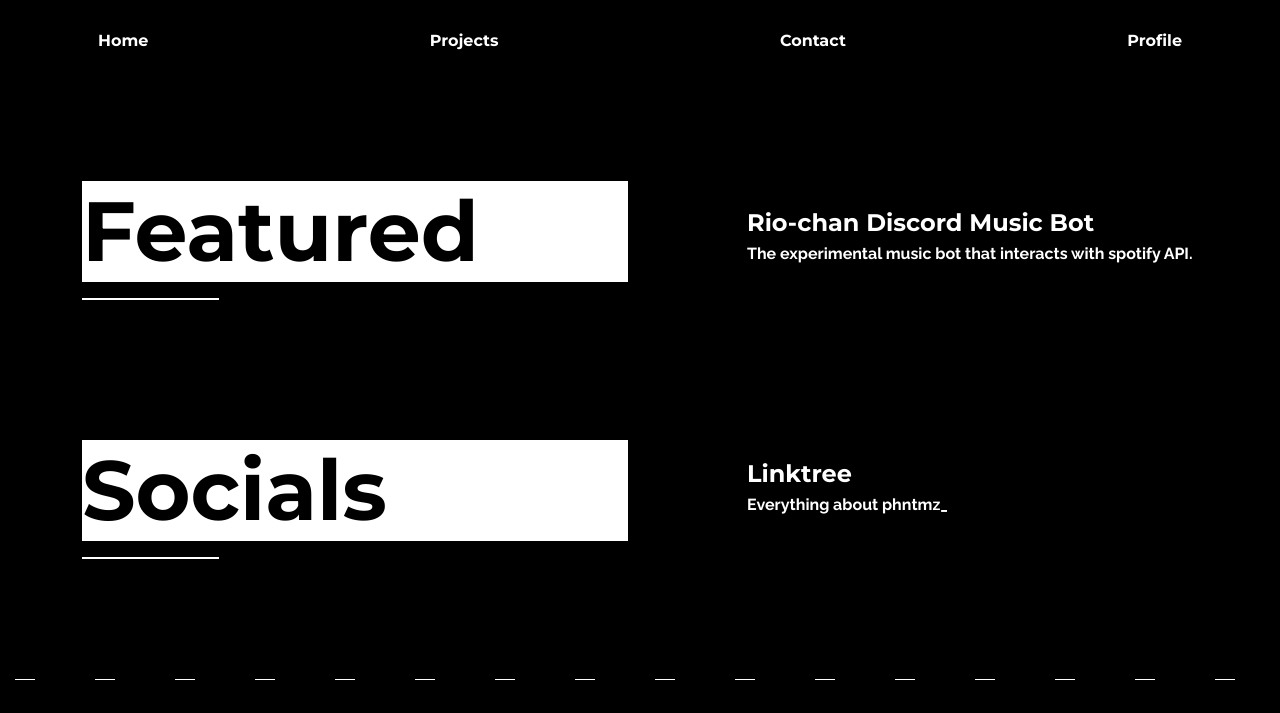
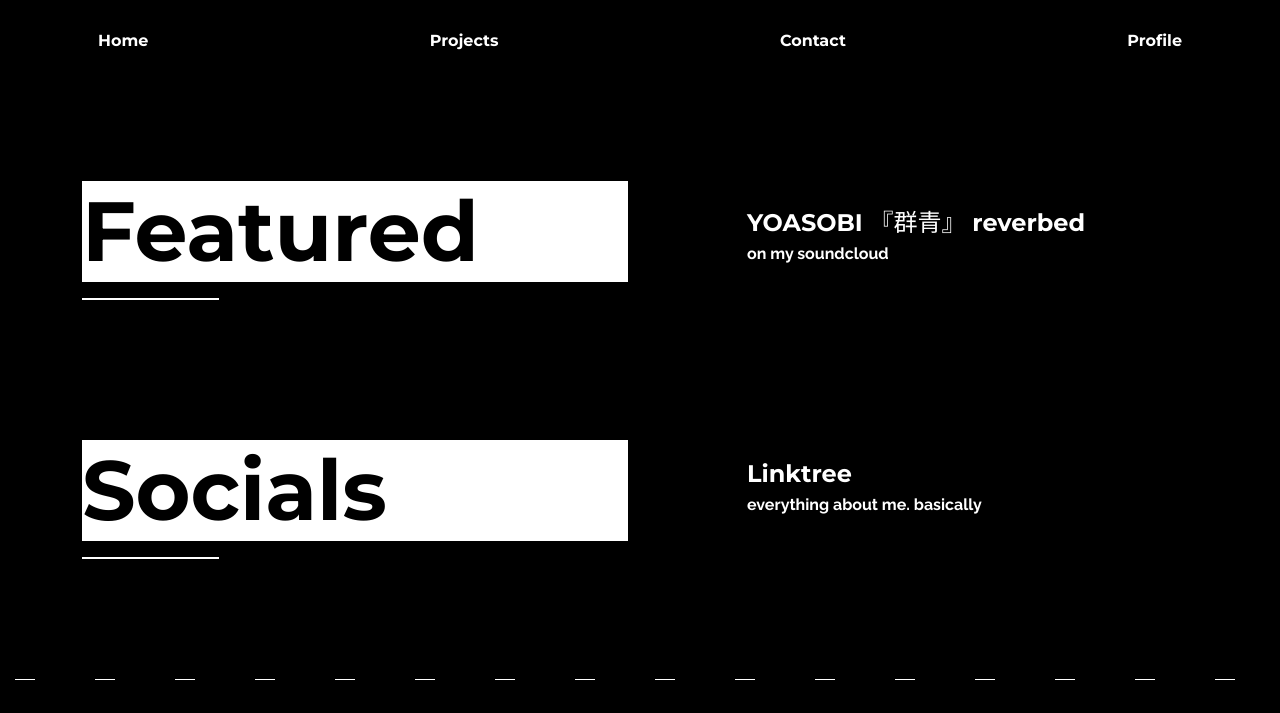
Before and after one commit to fntmz/phntmz_, a Django app: page / in a window 1280 px wide. Shown: the top 713 px of the page. Run offline with Django 3.2, Linux system fonts and the light colour scheme; some libraries are stand-ins or nearby versions.

Commit message:
changed content in index

```diff
--- a/hello/templates/index.html
+++ b/hello/templates/index.html
@@ -4,9 +4,11 @@
 {% block title %}𝐧𝐢𝐜𝐞𝐭𝐨𝐦𝐞𝐞𝐭𝐲𝐨𝐮{% endblock %}
 
 {% block tab-header %}Featured{% endblock %}
-{% block tab-header-subtitle %}<p><a href="https://github.com/fntmz/rio-chan"
-    class="feature-items easing-right">Rio-chan Discord Music Bot</a><br><span class="feature-items-subtitle"
-    style="position: relative; top: -8px">The experimental music bot that interacts with spotify API.</span></p>
+{% block tab-header-subtitle %}
+<p>
+  <a href="{{ featured.0.url }}" class="feature-items easing-right">{{ featured.0.title }}</a><br>
+  <span class="feature-items-subtitle" style="position: relative; top: -8px">{{ featured.0.subtitle}}</span>
+</p>
 {% endblock %}
 
 {% block content %}
@@ -21,7 +23,7 @@
     <div class="col-lg-5 offset-lg-1">
       <div style="padding-top: 2vh; padding-right: 3vw;">
         <p><a href="https://linktr.ee/phntmz_" class="feature-items easing-right">Linktree</a><br><span
-            class="feature-items-subtitle">Everything about phntmz_</span></p>
+            class="feature-items-subtitle">everything about me. basically</span></p>
       </div>
     </div>
   </div>
--- a/hello/views.py
+++ b/hello/views.py
@@ -25,6 +25,10 @@ context = {
         {"date": "26.10.2021", "detail": "completely reworked the menu. now a fullscreen menu that slides in from the right when opened by a button"},
         {"date": "25.10.2021", "detail": "moved the header menu to base and edited positioning of multiple elements in index"},
         {"date": "24.10.2021", "detail": "added a changelog, removed dropdown tabs in the menu, and changed the body background image"},
+    ],
+    "featured": [
+        {"title": "YOASOBI 『群青』 reverbed", "subtitle": "on my soundcloud",
+            "url": "https://soundcloud.com/fntmz/gunjou-reverb"}
     ]
 }
 
@@ -34,7 +38,7 @@ def changelog(request):
 
 
 def index(request):
-    return render(request, "index.html")
+    return render(request, "index.html", context)
 
 
 def contact(request):
```
